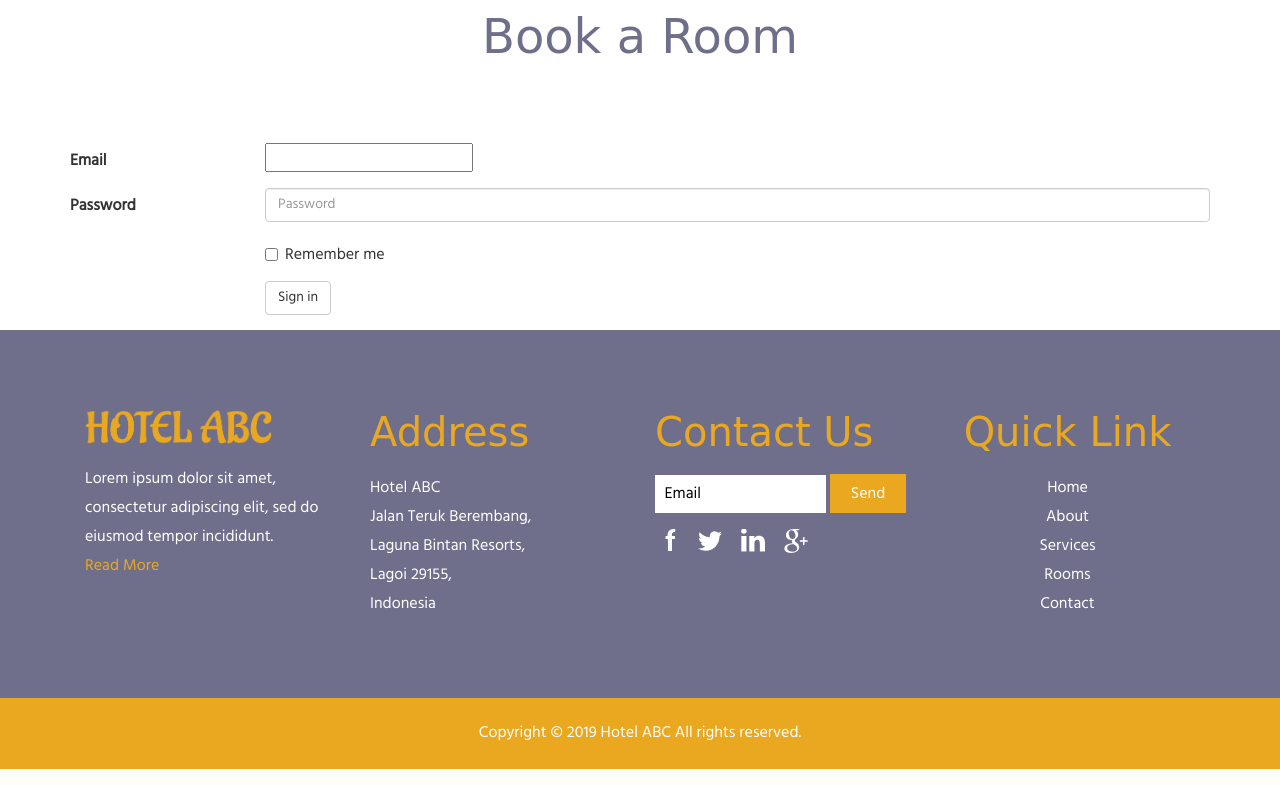
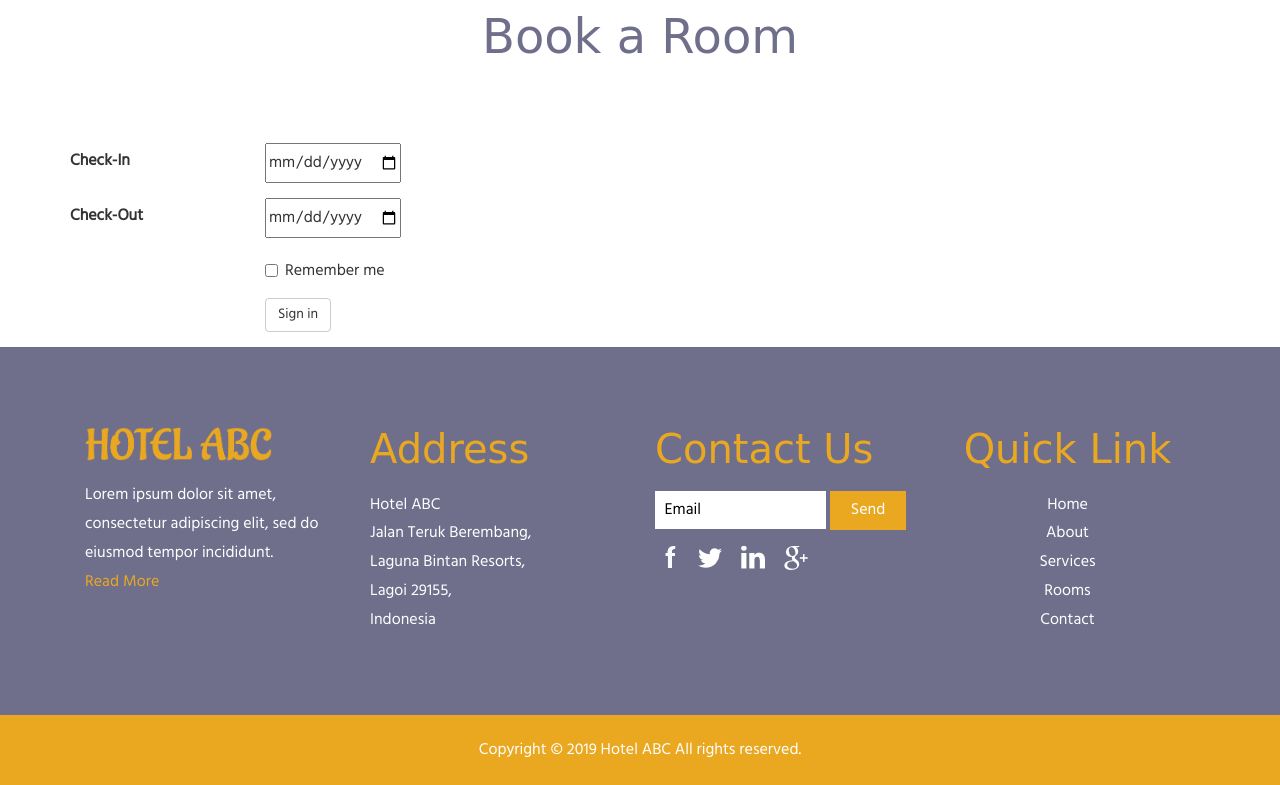
Before and after one commit to RaghuGamesHD/Hotel-ABC-Management, a PHP site: page /front/booking.php in a window 1280 px wide. Shown: the part 133-918 px from the top of the page. Run offline with PHP 8.4, Linux system fonts and the light colour scheme; some libraries are stand-ins or nearby versions; some web fonts are replaced.

Commit message:
using html5 datepicker on booking

```diff
--- a/front/booking.php
+++ b/front/booking.php
@@ -14,15 +14,15 @@
 <div class="bs-example" data-example-id="simple-horizontal-form">
     <form class="form-horizontal">
       <div class="form-group">
-        <label for="inputEmail3" class="col-sm-2 control-label">Email</label>
+        <label for="inputEmail3" class="col-sm-2 control-label">Check-In</label>
         <div class="col-sm-10">
-        	<input type="text" class = "ui-datepicker">
+        	<input type="date">
         </div>
       </div>
       <div class="form-group">
-        <label for="inputPassword3" class="col-sm-2 control-label">Password</label>
+        <label for="inputPassword3" class="col-sm-2 control-label">Check-Out</label>
         <div class="col-sm-10">
-          <input type="password" class="form-control" id="inputPassword3" placeholder="Password">
+          <input type="date">
         </div>
       </div>
       <div class="form-group">
```
